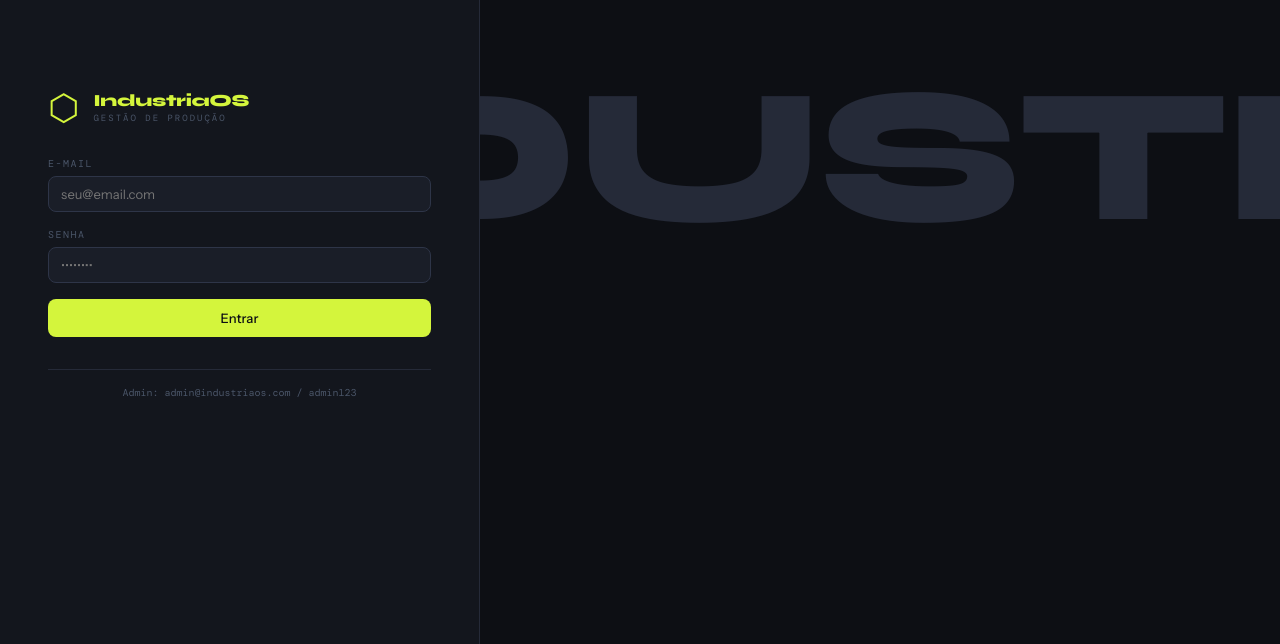
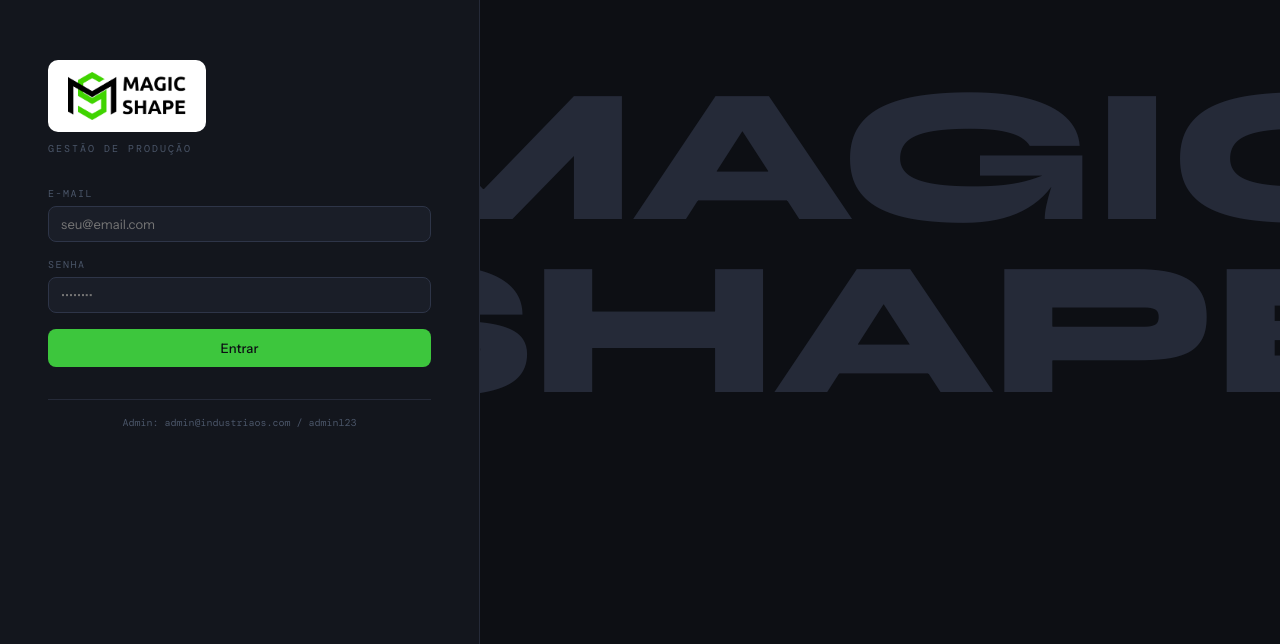
Before and after one commit to GeeTuk/industriaos, a website: page industriaos/frontend/index.html in a window 1280 px wide. Shown: the part 156-800 px from the top of the page. Drawn offline with nearby package versions, Linux system fonts and the light colour scheme; a web font is replaced by a local one.

Commit message:
brand: logo MagicShape + verde da marca + script de update
- Logo horizontal MagicShape no sidebar e tela de login
- Cor accent atualizada para #3DC63D (verde MagicShape)
- Background da tela de login: MAGIC SHAPE
- update.sh: script para atualizar o sistema no VPS com um comando

Co-Authored-By: Claude Sonnet 4.6 <noreply@anthropic.com>

```diff
--- a/industriaos/frontend/css/main.css
+++ b/industriaos/frontend/css/main.css
@@ -5,9 +5,9 @@
   --surface3: #222736;
   --border: #252a38;
   --border2: #2e3548;
-  --accent: #d4f53c;
-  --accent-dim: rgba(212,245,60,0.12);
-  --accent-hover: #bfde30;
+  --accent: #3DC63D;
+  --accent-dim: rgba(61,198,61,0.12);
+  --accent-hover: #2fb02f;
   --green: #3cf5a0;
   --green-dim: rgba(60,245,160,0.1);
   --orange: #f5a43c;
@@ -113,9 +113,14 @@ a { color: var(--accent); text-decoration: none; }
   transition: transform 0.25s ease;
 }
 .sidebar-top { padding: 20px 18px; border-bottom: 1px solid var(--border); }
-.logo { display: flex; align-items: center; gap: 10px; }
+.logo { display: flex; align-items: center; }
+.logo-img-wrap { background: #fff; border-radius: 8px; padding: 6px 10px; display: flex; align-items: center; justify-content: center; }
+.logo-img { height: 32px; width: auto; display: block; }
 .logo-text { font-family: var(--font-display); font-weight: 800; font-size: 17px; color: var(--accent); letter-spacing: -0.3px; }
 .logo-sub { font-family: var(--font-mono); font-size: 9px; color: var(--text3); letter-spacing: 2px; margin-top: 1px; }
+.login-logo-img-wrap { background: #fff; border-radius: 10px; padding: 12px 20px; display: inline-flex; align-items: center; justify-content: center; }
+.login-logo-img { height: 48px; width: auto; display: block; }
+.login-logo-sub { font-family: var(--font-mono); font-size: 10px; color: var(--text3); letter-spacing: 2px; text-transform: uppercase; margin-top: 10px; text-align: center; }
 
 .nav { flex: 1; overflow-y: auto; padding: 12px 10px; display: flex; flex-direction: column; gap: 2px; }
 .nav-section { font-family: var(--font-mono); font-size: 9px; letter-spacing: 2px; color: var(--text3); padding: 10px 8px 4px; text-transform: uppercase; }
--- a/industriaos/frontend/index.html
+++ b/industriaos/frontend/index.html
@@ -13,12 +13,11 @@
     <!-- Login -->
     <div id="login-screen" class="login-screen">
       <div class="login-card">
-        <div class="login-logo">
-          <span class="logo-mark">⬡</span>
-          <div>
-            <div class="logo-text">IndustriaOS</div>
-            <div class="logo-sub">GESTÃO DE PRODUÇÃO</div>
+        <div class="login-logo" style="flex-direction:column;align-items:flex-start;gap:0">
+          <div class="login-logo-img-wrap">
+            <img src="/images/logo-horizontal.png" alt="MagicShape" class="login-logo-img">
           </div>
+          <div class="login-logo-sub">GESTÃO DE PRODUÇÃO</div>
         </div>
         <div class="login-form">
           <div class="form-group">
@@ -37,7 +36,7 @@
         </div>
       </div>
       <div class="login-bg">
-        <div class="login-bg-text">INDUSTRIA<br>OS</div>
+        <div class="login-bg-text">MAGIC<br>SHAPE</div>
       </div>
     </div>
 
@@ -46,10 +45,8 @@
       <aside class="sidebar" id="sidebar">
         <div class="sidebar-top">
           <div class="logo">
-            <span class="logo-mark">⬡</span>
-            <div>
-              <div class="logo-text">IndustriaOS</div>
-              <div class="logo-sub">GESTÃO</div>
+            <div class="logo-img-wrap">
+              <img src="/images/logo-horizontal.png" alt="MagicShape" class="logo-img">
             </div>
           </div>
         </div>
```
Also changed, not shown: industriaos/frontend/images/logo-branco.png (added), industriaos/frontend/images/logo-horizontal.png (added), 2 other files.
